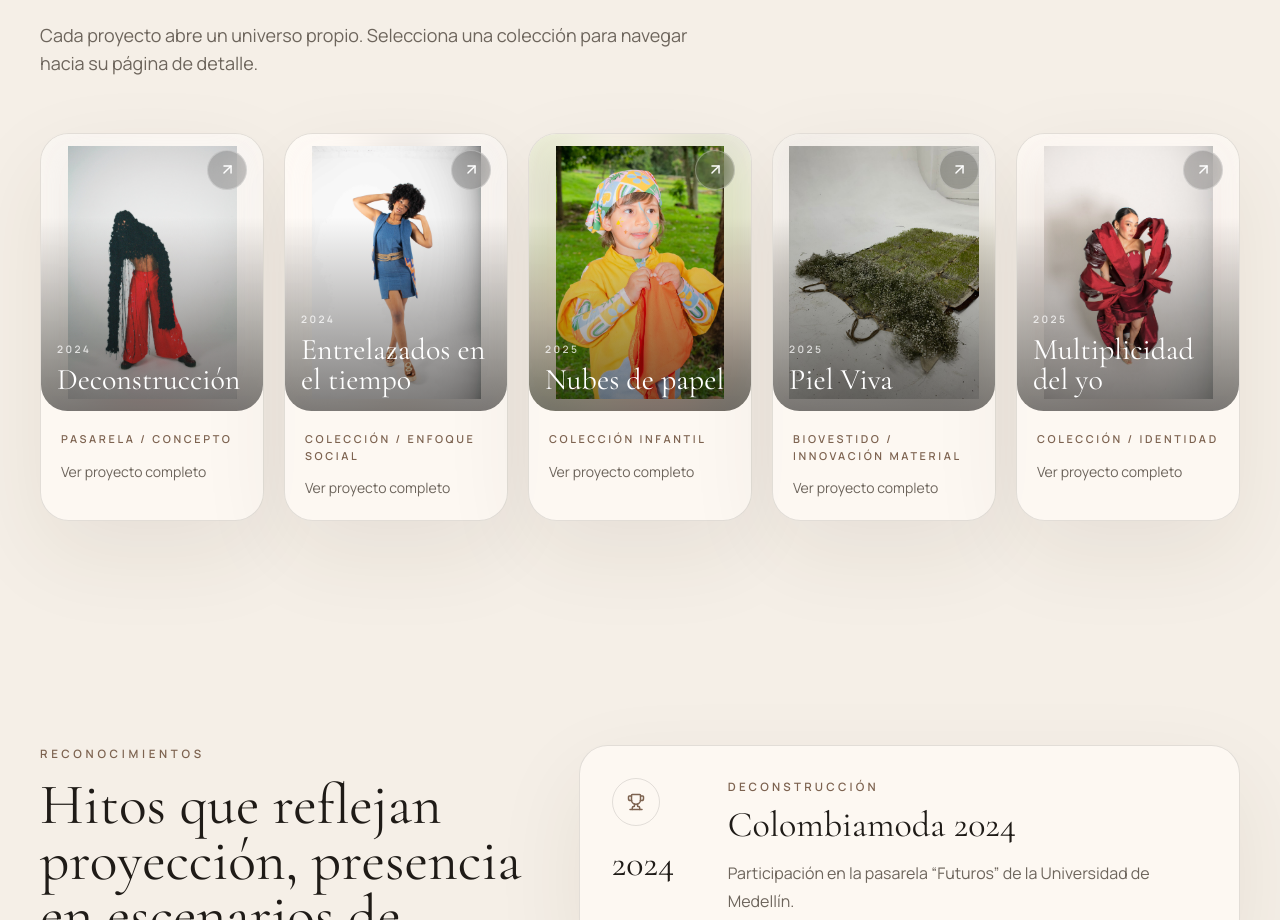
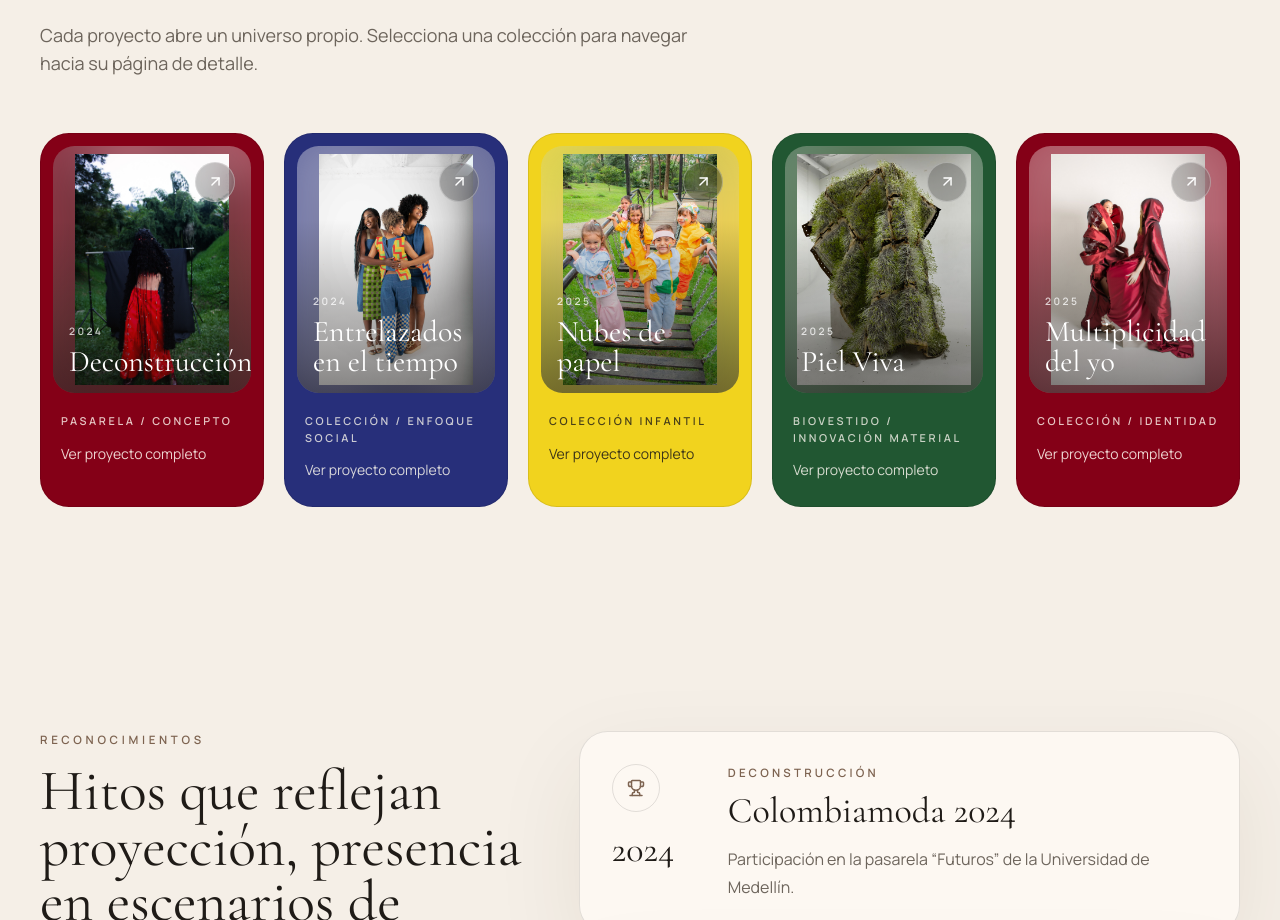
Before and after one commit to AlexisPineda21/daguirre-portafolio, a React (Vite) app: page / in a window 1280 px wide. Shown: the part 3080-4000 px from the top of the page. Built offline with nearby package versions, Linux system fonts and the light colour scheme.

Commit message:
Customize project colors and cover images

```diff
--- a/src/data/portfolioData.js
+++ b/src/data/portfolioData.js
@@ -90,6 +90,9 @@ export const portfolioData = {
       id: 'deconstruccion',
       title: 'Deconstrucción',
       imageFolder: 'deconstruccion',
+      coverImage: 'IMG_8844-2.jpg',
+      themeColor: '#840017',
+      themeTextColor: '#fff7ef',
       year: '2024',
       category: 'Pasarela / Concepto',
       description:
@@ -113,6 +116,9 @@ export const portfolioData = {
       id: 'entrelazados-en-el-tiempo',
       title: 'Entrelazados en el tiempo',
       imageFolder: 'entrelazados en el tiempo',
+      coverImage: '1-309.jpg',
+      themeColor: '#272F7A',
+      themeTextColor: '#f5f2ea',
       year: '2024',
       category: 'Colección / Enfoque social',
       description:
@@ -136,6 +142,9 @@ export const portfolioData = {
       id: 'nubes-de-papel',
       title: 'Nubes de papel',
       imageFolder: 'nubes de papel',
+      coverImage: 'ffc96f79-aa06-4e58-baf4-048bb53bbaee.JPG',
+      themeColor: '#F1D31E',
+      themeTextColor: '#1f1b17',
       year: '2025',
       category: 'Colección infantil',
       description:
@@ -159,6 +168,9 @@ export const portfolioData = {
       id: 'piel-viva',
       title: 'Piel Viva',
       imageFolder: 'piel viva',
+      coverImage: 'a0ec7ba5-7c59-4435-806a-6f41af272bb5.JPG',
+      themeColor: '#215732',
+      themeTextColor: '#f5f2ea',
       year: '2025',
       category: 'Biovestido / Innovación material',
       description:
@@ -182,6 +194,9 @@ export const portfolioData = {
       id: 'multiplicidad-del-yo',
       title: 'Multiplicidad del yo',
       imageFolder: 'multiplicidad del yo',
+      coverImage: '0177.jpg',
+      themeColor: '#840017',
+      themeTextColor: '#fff7ef',
       year: '2025',
       category: 'Colección / Identidad',
       description:
--- a/src/data/projectImages.js
+++ b/src/data/projectImages.js
@@ -49,9 +49,34 @@ Object.values(collections).forEach((images) => {
   )
 })
 
+function normalizeFilename(filename = '') {
+  return filename
+    .toLowerCase()
+    .replace(/\.(jpg|jpeg|png|webp|avif)$/g, '')
+    .replace(/\s+/g, '')
+}
+
 export function getProjectImages(folder, projectTitle) {
   return (collections[folder] || []).map((image, index) => ({
     ...image,
     alt: `${projectTitle} - imagen ${index + 1}`,
   }))
 }
+
+export function getProjectCoverImage(folder, projectTitle, preferredFilename) {
+  const images = getProjectImages(folder, projectTitle)
+
+  if (!preferredFilename) {
+    return images[0]
+  }
+
+  const normalizedPreferred = normalizeFilename(preferredFilename)
+  const exactMatch = images.find(
+    (image) => normalizeFilename(image.filename) === normalizedPreferred,
+  )
+  const partialMatch = images.find((image) =>
+    normalizeFilename(image.filename).includes(normalizedPreferred),
+  )
+
+  return exactMatch || partialMatch || images[0]
+}
--- a/src/pages/ProjectDetailPage.jsx
+++ b/src/pages/ProjectDetailPage.jsx
@@ -22,9 +22,13 @@ function ProjectDetailPage({ project, previousProject, nextProject }) {
             </a>
           </Reveal>
 
-          <div className="mt-10 grid gap-8 lg:grid-cols-[0.86fr_1.14fr] lg:items-start">
+          <div
+            className="mt-10 overflow-hidden rounded-[2.25rem] border border-black/10 p-4 sm:p-6 lg:p-8"
+            style={{ backgroundColor: project.themeColor }}
+          >
+            <div className="grid gap-8 lg:grid-cols-[0.86fr_1.14fr] lg:items-start">
               <Reveal className="space-y-8">
-              <div>
+                <div className="rounded-[2rem] bg-[rgba(255,251,246,0.9)] p-6 sm:p-8">
                   <div className="flex flex-wrap items-center gap-3">
                     <span className="rounded-full border hairline px-3 py-1 text-[0.68rem] font-semibold uppercase tracking-[0.24em] text-[color:var(--accent)]">
                       {project.year}
@@ -42,7 +46,7 @@ function ProjectDetailPage({ project, previousProject, nextProject }) {
                   </p>
                 </div>
 
-              <div className="glass-panel rounded-[2rem] border hairline p-6 sm:p-8">
+                <div className="rounded-[2rem] border hairline bg-[rgba(255,251,246,0.9)] p-6 sm:p-8">
                   <p className="text-[0.72rem] font-semibold uppercase tracking-[0.3em] text-[color:var(--accent)]">
                     Concepto del proyecto
                   </p>
@@ -70,6 +74,7 @@ function ProjectDetailPage({ project, previousProject, nextProject }) {
                   className="aspect-[4/5] min-h-[520px] sm:min-h-[680px] lg:min-h-[760px]"
                 />
               </Reveal>
+            </div>
           </div>
 
           <Reveal delay={0.12}>
--- a/src/sections/ProjectsSection.jsx
+++ b/src/sections/ProjectsSection.jsx
@@ -2,7 +2,7 @@ import { ArrowUpRight } from 'lucide-react'
 import Container from '../components/Container'
 import Reveal from '../components/Reveal'
 import SectionIntro from '../components/SectionIntro'
-import { getProjectImages } from '../data/projectImages'
+import { getProjectCoverImage } from '../data/projectImages'
 import { getProjectPath } from '../utils/projectRoutes'
 
 function ProjectsSection({ sectionIntro, projects }) {
@@ -20,29 +20,35 @@ function ProjectsSection({ sectionIntro, projects }) {
 
         <div className="grid gap-5 sm:grid-cols-2 lg:grid-cols-5">
           {projects.map((project, index) => {
-            const cover = getProjectImages(project.imageFolder, project.title)[0]
+            const cover = getProjectCoverImage(
+              project.imageFolder,
+              project.title,
+              project.coverImage,
+            )
+            const textColor = project.themeTextColor || '#fff7ef'
 
             return (
               <Reveal key={project.id} delay={0.06 * index}>
                 <a
                   href={getProjectPath(project.id)}
-                  className="group block h-full overflow-hidden rounded-[1.8rem] border hairline glass-panel transition-all duration-500 hover:-translate-y-1 hover:bg-white/70 hover:shadow-[0_34px_90px_rgba(68,48,29,0.14)]"
+                  className="group block h-full overflow-hidden rounded-[1.8rem] border border-black/10 transition-all duration-500 hover:-translate-y-1 hover:shadow-[0_34px_90px_rgba(68,48,29,0.18)]"
+                  style={{ backgroundColor: project.themeColor }}
                 >
-                  <div className="relative aspect-[4/5] overflow-hidden rounded-[1.65rem] bg-[rgba(255,251,246,0.55)]">
+                  <div className="relative m-3 aspect-[4/5] overflow-hidden rounded-[1.35rem] bg-[rgba(255,251,246,0.24)]">
                     {cover ? (
                       <>
                         <img
                           src={cover.src}
                           alt=""
                           aria-hidden="true"
-                          className="absolute inset-0 h-full w-full scale-110 object-cover opacity-24 blur-xl transition-transform duration-700 group-hover:scale-115"
+                          className="absolute inset-0 h-full w-full scale-110 object-cover opacity-32 blur-xl transition-transform duration-700 group-hover:scale-115"
                           loading="lazy"
                           decoding="async"
                         />
                         <img
                           src={cover.src}
                           alt={`Portada del proyecto ${project.title}`}
-                          className="absolute inset-0 h-full w-full object-contain p-3 transition-transform duration-700 group-hover:scale-[1.03]"
+                          className="absolute inset-0 h-full w-full object-contain p-2 transition-transform duration-700 group-hover:scale-[1.03]"
                           loading="lazy"
                           decoding="async"
                         />
@@ -55,8 +61,8 @@ function ProjectsSection({ sectionIntro, projects }) {
                         }}
                       />
                     )}
-                    <div className="absolute inset-0 bg-[linear-gradient(180deg,rgba(15,12,10,0)_30%,rgba(15,12,10,0.54)_100%)]" />
-                    <div className="absolute right-4 top-4 grid size-10 place-items-center rounded-full border border-white/30 bg-black/20 text-white backdrop-blur-md transition-transform duration-500 group-hover:translate-x-0.5 group-hover:-translate-y-0.5">
+                    <div className="absolute inset-0 bg-[linear-gradient(180deg,rgba(15,12,10,0)_30%,rgba(15,12,10,0.5)_100%)]" />
+                    <div className="absolute right-4 top-4 grid size-10 place-items-center rounded-full border border-white/30 bg-black/22 text-white backdrop-blur-md transition-transform duration-500 group-hover:translate-x-0.5 group-hover:-translate-y-0.5">
                       <ArrowUpRight size={17} />
                     </div>
                     <div className="absolute bottom-4 left-4 right-4">
@@ -68,11 +74,11 @@ function ProjectsSection({ sectionIntro, projects }) {
                       </h3>
                     </div>
                   </div>
-                  <div className="p-5">
-                    <p className="text-[0.68rem] font-semibold uppercase tracking-[0.24em] text-[color:var(--accent)]">
+                  <div className="px-5 pb-6 pt-2" style={{ color: textColor }}>
+                    <p className="text-[0.68rem] font-semibold uppercase tracking-[0.24em] opacity-80">
                       {project.category}
                     </p>
-                    <p className="mt-3 text-sm leading-6 text-[color:var(--ink-soft)]">
+                    <p className="mt-3 text-sm leading-6 opacity-85">
                       Ver proyecto completo
                     </p>
                   </div>
```
Lines whose indentation alone changed are shown as unchanged.
